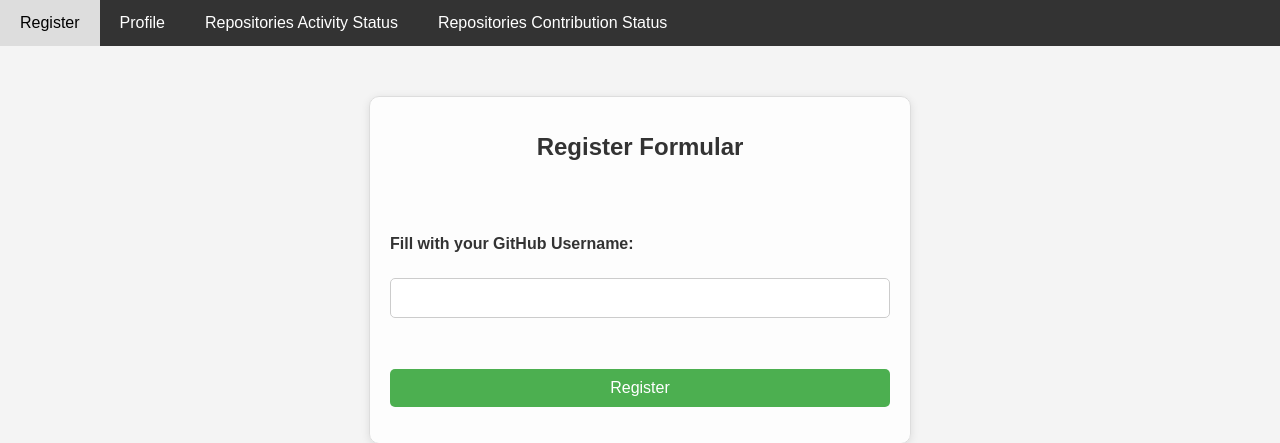
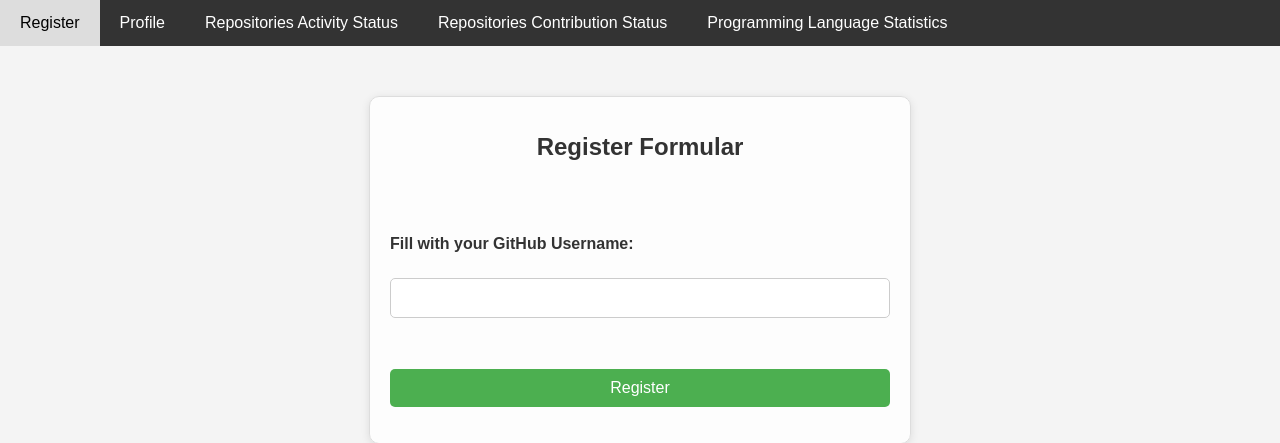
Before and after one commit to AndreeaDraghici/GitHub-Metrics-Dashboard, a Django app: page / in a window 1280 px wide. Shown: the top 443 px of the page. Run offline with Django 5.2, Linux system fonts and the light colour scheme.

Commit message:
added language usage statistics and display it

```diff
--- a/github_app/templates/base.html
+++ b/github_app/templates/base.html
@@ -15,7 +15,7 @@
     <a href="{% url 'profile' %}">Profile</a>
     <a href="{% url 'activity_stats_page' %}">Repositories Activity Status</a>
     <a href="{% url 'contribution_stats' %}">Repositories Contribution Status</a>
-
+    <a href="{% url 'language_statistics' %}">Programming Language Statistics</a>
 </div>
 
 <div class="container main-content">
--- a/github_app/urls.py
+++ b/github_app/urls.py
@@ -8,4 +8,5 @@ urlpatterns = [
     path('repo/<str:repo_name>/', views.repo_detail, name='repo_detail'),
     path('contribution_stats/', views.contribution_stats, name='contribution_stats'),
     path('activity_stats/', views.activity_stats_page, name='activity_stats_page'),
+    path('language_statistics/', views.language_statistics, name='language_statistics'),
 ]
--- a/github_app/views.py
+++ b/github_app/views.py
@@ -149,7 +149,6 @@ def contribution_stats(request) :
         'sorted_languages' : sorted_languages
     }
 
-
     return render(request, 'contribution_stats.html', context)
 
 
@@ -224,3 +223,41 @@ def activity_stats_page(request) :
 
     # Render the template with the stats
     return render(request, 'activity_stats_page.html', stats)
+
+
+def language_statistics(request) :
+    github_username = request.session.get('github_username')
+    if not github_username :
+        return redirect('register')
+
+    # Obține lista de repozitorii
+    repositories = requests.get(
+        f"{GITHUB_API_URL}/users/{github_username}/repos",
+        headers={'Authorization' : f'token {PERSONAL_ACCESS_TOKEN}'}
+    ).json()
+
+    language_data = {}
+    total_bytes = 0
+    for repo in repositories :
+        languages = requests.get(
+            repo['languages_url'],
+            headers={'Authorization' : f'token {PERSONAL_ACCESS_TOKEN}'}
+        ).json()
+        for language, bytes in languages.items() :
+            if language in language_data :
+                language_data[language] += bytes
+            else :
+                language_data[language] = bytes
+            total_bytes += bytes
+
+    language_percentages = {}
+    for language, bytes in language_data.items() :
+        percentage = (bytes / total_bytes) * 100
+        language_percentages[language] = percentage
+
+    sorted_language_percentages = sorted(language_percentages.items(), key=lambda item : item[1], reverse=True)
+
+    context = {
+        'language_percentages' : sorted_language_percentages
+    }
+    return render(request, 'language_statistics.html', context)
```
Also changed, not shown: github_app/templates/language_statistics.html (added, +32 -0 lines), db.sqlite3.
